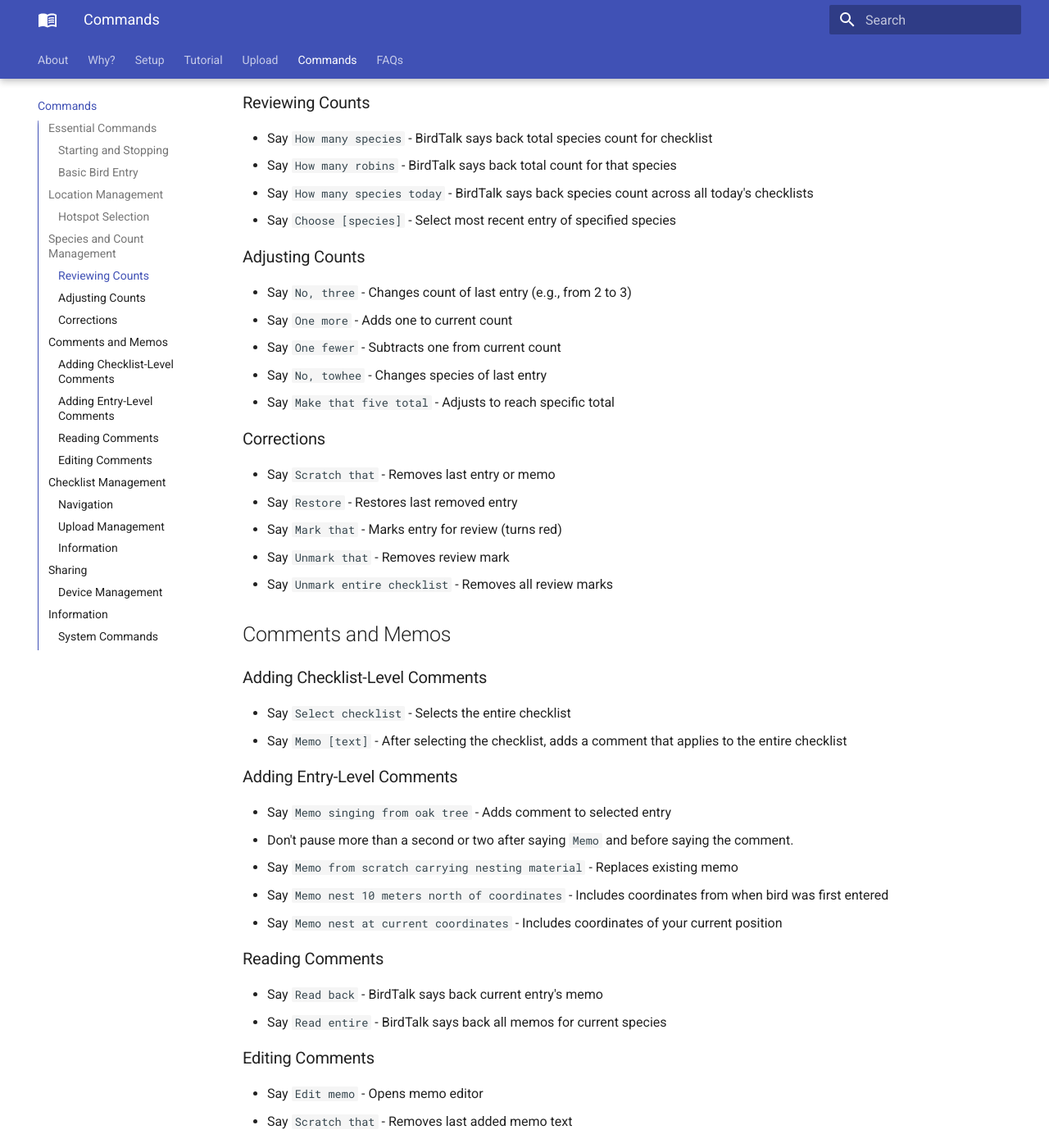
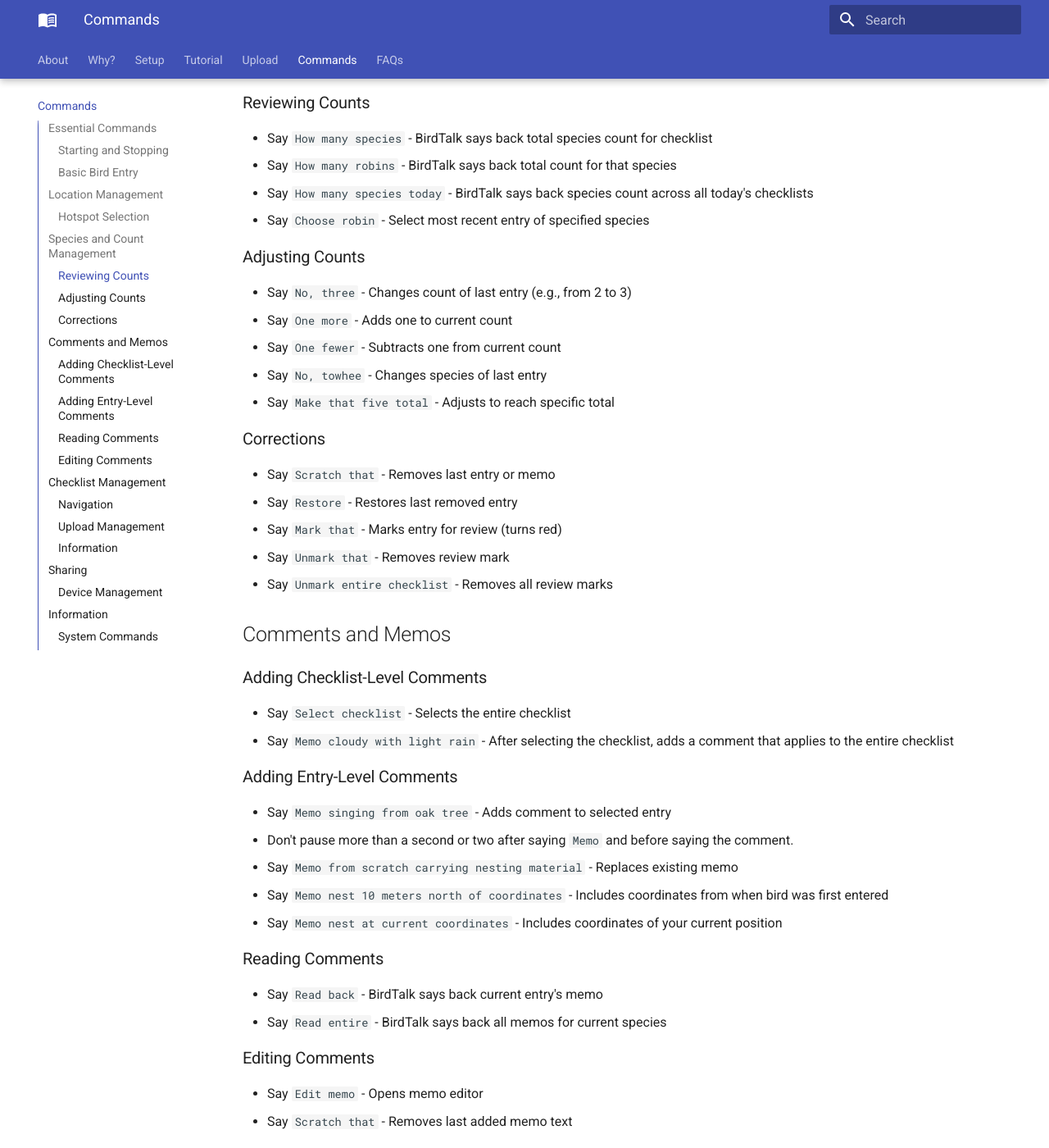
Before and after one commit to johncallender/birdtalk-docs, an MkDocs documentation site: the page built from docs/commands/reference.md, in a window 1280 px wide and 1400 px high, scrolled down 1386 px. Shown: the whole window at 82% size. Built offline with MkDocs 1.6.1 and Material for MkDocs 9.7.7, drawn with Linux system fonts in a browser that asks for light colours; some of the changed text lies outside the part shown.

Commit message:
docs: Replace abstract syntax with concrete examples
- Replace [text] with real examples in memo documentation
- Replace [species] with concrete example in Choose command
- Update feedback command with specific example
- Remove abstract [Number] [Species Name] syntax in getting-started.md

```diff
--- a/docs/commands/reference.md
+++ b/docs/commands/reference.md
@@ -46,7 +46,7 @@
 - Say `How many species` - BirdTalk says back total species count for checklist
 - Say `How many robins` - BirdTalk says back total count for that species
 - Say `How many species today` - BirdTalk says back species count across all today's checklists
-- Say `Choose [species]` - Select most recent entry of specified species
+- Say `Choose robin` - Select most recent entry of specified species
 
 ### Adjusting Counts
 
@@ -69,7 +69,7 @@
 ### Adding Checklist-Level Comments
 
 - Say `Select checklist` - Selects the entire checklist
-- Say `Memo [text]` - After selecting the checklist, adds a comment that applies to the entire checklist
+- Say `Memo cloudy with light rain` - After selecting the checklist, adds a comment that applies to the entire checklist
 
 ### Adding Entry-Level Comments
 
@@ -146,7 +146,7 @@
 ### System Commands
 
 - Say `Time` - BirdTalk speaks current time (also confirms it's listening)
-- Say `Feedback [text]` - Stores feedback for later transmission (note: feedback is saved but not sent immediately)
+- Say `Feedback app is having difficulty recognizing Brandt's cormorant` - Stores feedback for later transmission (note: feedback is saved but not sent immediately)
 - Say `Send feedback` - Packs all stored feedback into a file that it asks you to email to us
 
 **Next**: For more detailed advice on voice recognition, shorthand names, and troubleshooting, see the [FAQ](../faq.md).
```
Also changed, not shown: docs/getting-started.md (+1 -1 lines).
